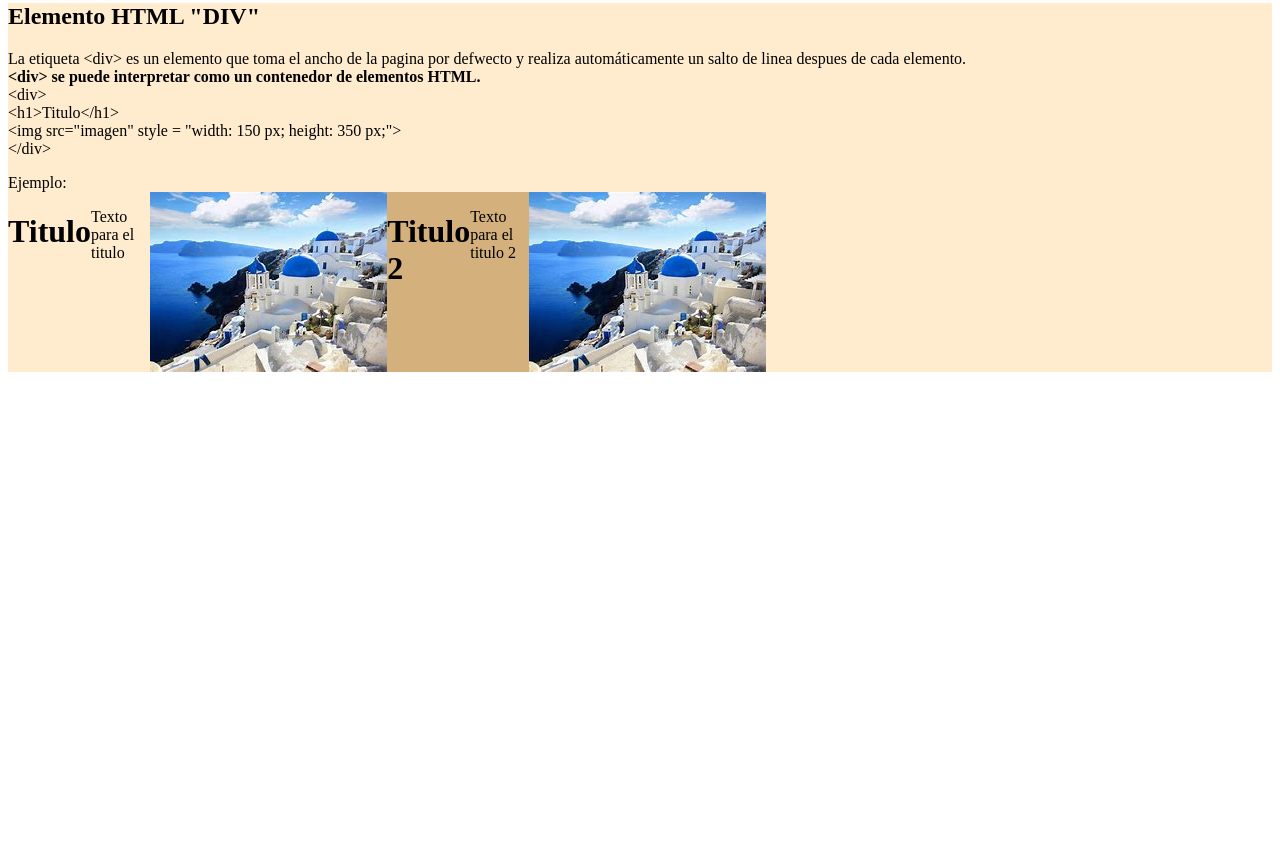
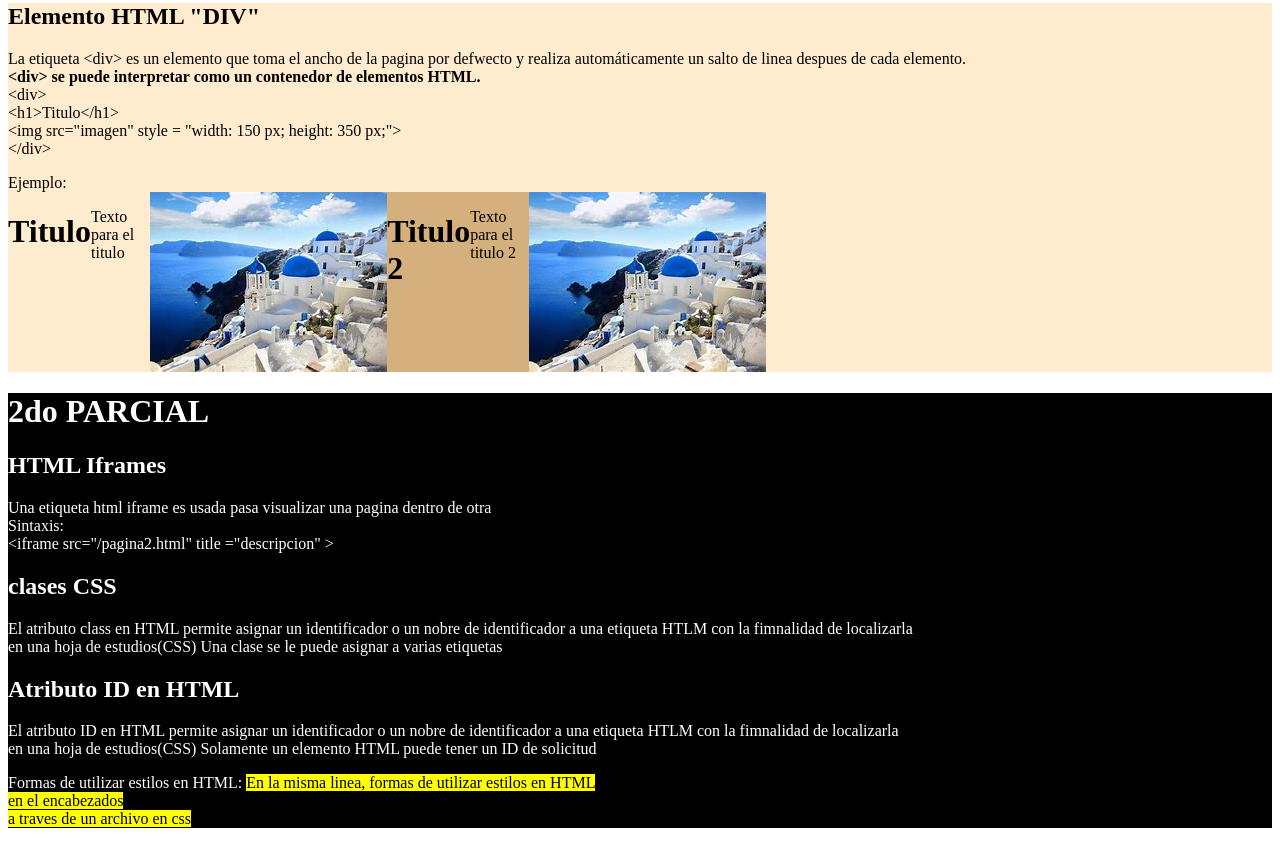
Before and after one commit to ailinmiron/Actualizaci-n-Tecnol-gica, a plain HTML site: page index.html in a window 1280 px wide. Shown: the part 3787-4631 px from the top of the page. Before the commit the page ends 4167 px from the top, so only its background shows below. Drawn offline with Linux system fonts and the light colour scheme.

Commit message:
Update index.html

```diff
--- a/index.html
+++ b/index.html
@@ -227,6 +227,34 @@
 	</div>
 </div>
 
+<div style="background-color: rgb(0, 0, 0); color: white;">
+<h1>2do PARCIAL</h1>
+
+	<h2>HTML Iframes</h2>
+		<p>Una etiqueta html iframe es usada pasa visualizar una pagina dentro de otra <br>
+		Sintaxis: <br>
+		&lt;iframe src="/pagina2.html" title ="descripcion" &gt;</p>
+
+	<h2>clases CSS</h2>
+		<P>El atributo class en HTML permite asignar un identificador o un nobre de identificador a una etiqueta HTLM con la fimnalidad de localizarla<br>
+		en una hoja de estudios(CSS)
+		Una clase se le puede asignar a varias etiquetas</P>
+
+	<h2>Atributo ID en HTML</h2>
+		<p>El atributo ID en HTML permite asignar un identificador o un nobre de identificador a una etiqueta HTLM con la fimnalidad de localizarla<br>
+		en una hoja de estudios(CSS)
+		Solamente un elemento HTML puede tener un ID de solicitud</p>
+
+	<p>Formas de utilizar estilos en HTML:
+		<mark>
+		En la misma linea, formas de utilizar estilos en HTML <br>
+		en el encabezados<br>
+		a traves de un archivo en css<br>
+		</mark>
+	</p>
+</div>
+
+
 
 
 </body>
```
